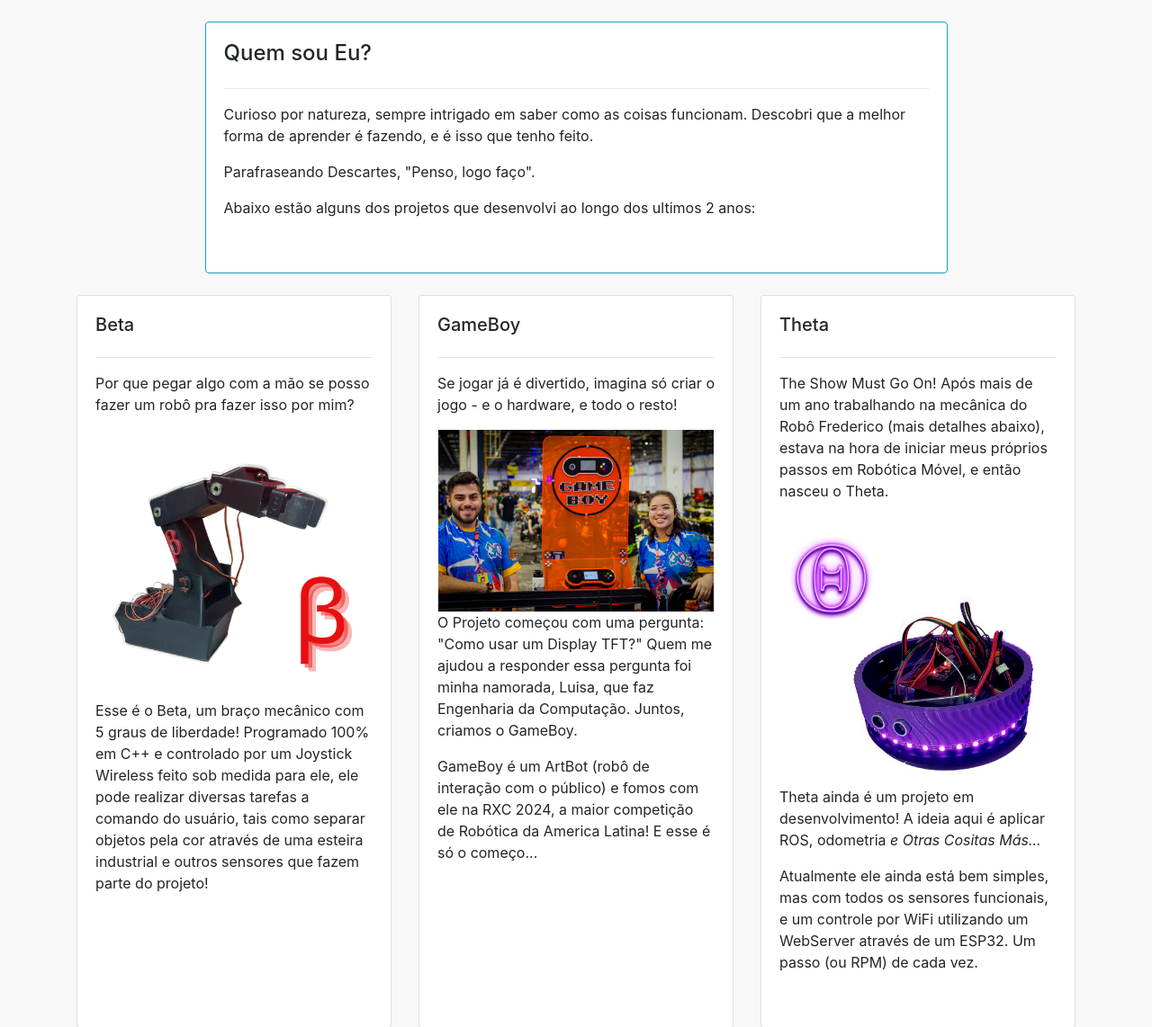
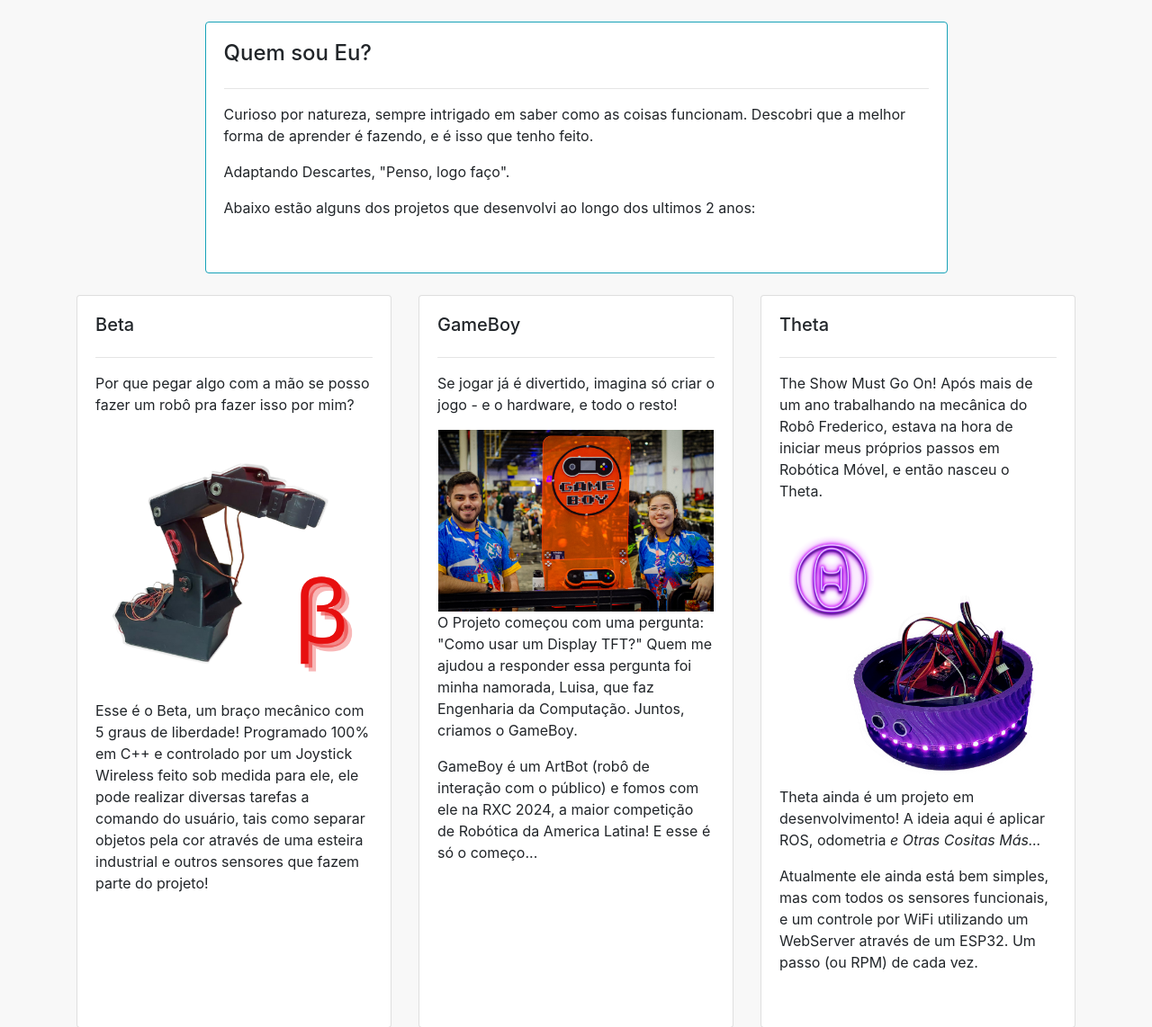
Before and after one commit to JoaoFerreira123/MyPortifolio, a Django app: page /pessoal/ in a window 1280 px wide. Shown: the top 1142 px of the page at 90% size. Run offline with Django 5.2, Linux system fonts and the light colour scheme; some libraries are stand-ins or nearby versions.

Commit message:
final Version

```diff
--- a/base/templates/base/pessoal.html
+++ b/base/templates/base/pessoal.html
@@ -16,7 +16,7 @@
                     <h4>Quem sou Eu?</h4>
                     <hr>
                     <p>Curioso por natureza, sempre intrigado em saber como as coisas funcionam.  Descobri que a melhor forma de aprender é fazendo, e é isso que tenho feito.</p>
-                    <p>Parafraseando Descartes, "Penso, logo faço".</p>
+                    <p>Adaptando Descartes, "Penso, logo faço".</p>
                     <p>Abaixo estão alguns dos projetos que desenvolvi ao longo dos ultimos 2 anos: </p>
                 </div>
             </div>
@@ -49,7 +49,7 @@
                 <div class="card card-body h-100">
                     <h5>Theta</h5>
                     <hr>
-                    <p>The Show Must Go On! Após mais de um ano trabalhando na mecânica do Robô Frederico (mais detalhes abaixo), estava na hora de iniciar meus próprios passos em Robótica Móvel, e então nasceu o Theta.</p>
+                    <p>The Show Must Go On! Após mais de um ano trabalhando na mecânica do Robô Frederico, estava na hora de iniciar meus próprios passos em Robótica Móvel, e então nasceu o Theta.</p>
                     <img id="theta" src="{% static '\images\Theta.png' %}">
                     <P>Theta ainda é um projeto em desenvolvimento! A ideia aqui é aplicar ROS, odometria  <I>e Otras Cositas Más... </I> </P>
                     <p>Atualmente ele ainda está bem simples, mas com todos os sensores funcionais, e um controle por WiFi utilizando um WebServer através de um ESP32. Um passo (ou RPM) de cada vez. </p>
```
